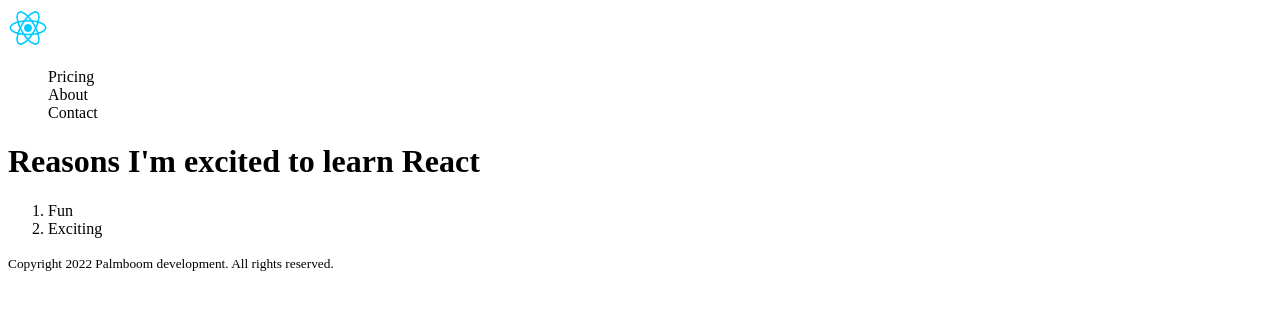
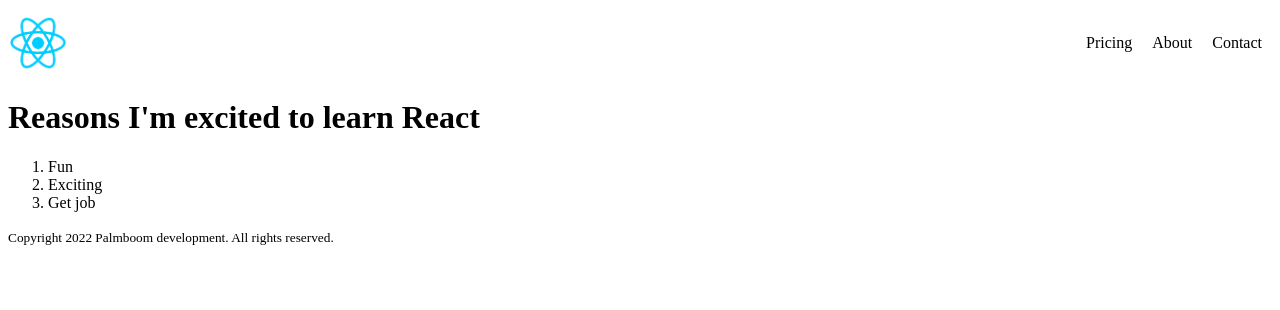
Before and after one commit to nofxboy1234/scrimba-react, a React (Create React App) app: page / in a window 1280 px wide. Shown: the top 310 px of the page. Built offline with nearby package versions, Linux system fonts and the light colour scheme.

Commit message:
Add styling to ul

```diff
--- a/src/index.css
+++ b/src/index.css
@@ -12,6 +12,21 @@ code {
     monospace;
 } */
 
+.nav {
+  display: flex;
+  justify-content: space-between;
+  align-items: center;
+}
+
+.nav-logo {
+  width: 60px;
+}
+
 .nav-items {
   list-style: none;
+  display: flex;
 }
+
+.nav-items > li {
+  padding: 10px;
+}
--- a/src/index.js
+++ b/src/index.js
@@ -15,8 +15,8 @@ import './index.css';
 function Header() {
   return (
     <header>
-      <nav>
-        <img src="./react-logo.png" alt="react logo" width="40px" />
+      <nav className="nav">
+        <img src="./react-logo.png" alt="react logo" className="nav-logo" />
         <ul className="nav-items">
           <li>Pricing</li>
           <li>About</li>
@@ -42,6 +42,7 @@ function MainContent() {
       <ol>
         <li>Fun</li>
         <li>Exciting</li>
+        <li>Get job</li>
       </ol>
     </div>
   );
```
